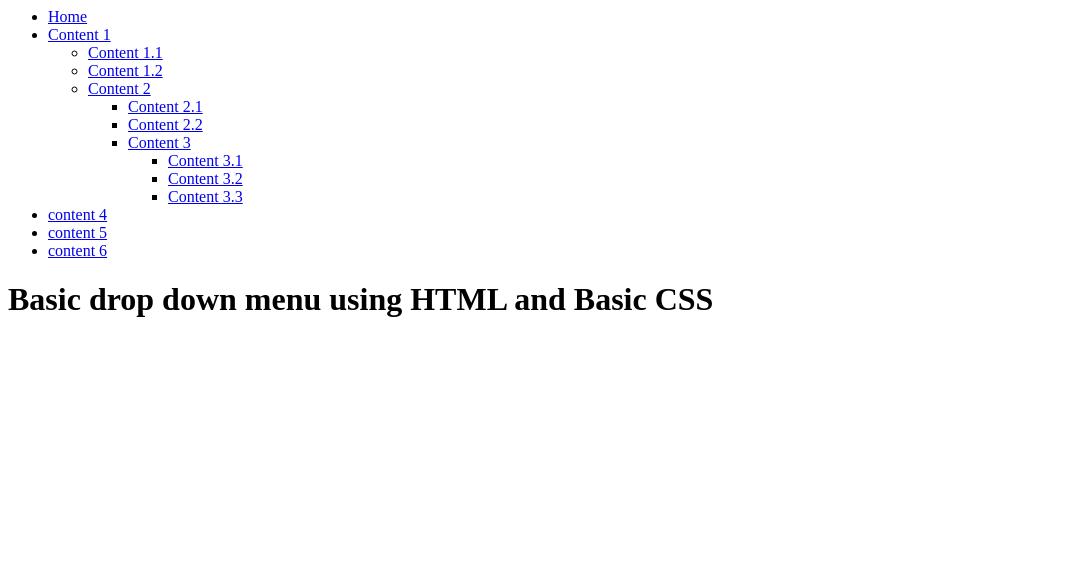
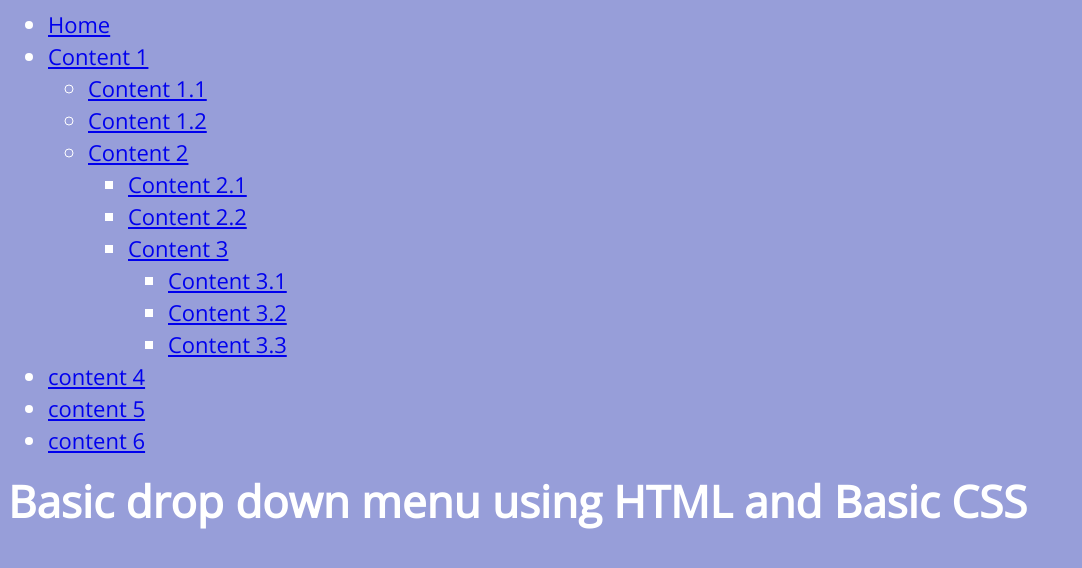
Before and after one commit to amaan-bhati/basic-dropdown-menu, a plain HTML site: page index.html in a window 1280 px wide. Shown: the whole page, without its empty margins (0-1082 px from the left). Drawn offline with nearby package versions, Linux system fonts and the light colour scheme.

Commit message:
first phase css

```diff
--- a/index.html
+++ b/index.html
@@ -4,6 +4,7 @@
     <meta http-equiv="X-UA-Compatible" content="IE=edge">
     <meta name="viewport" content="width=device-width, initial-scale=1.0">
     <title>Document</title>
+    <link rel="stylesheet" href="style.css">
 </head>
 <body>
     <div id="container">
--- /dev/null
+++ b/style.css
@@ -0,0 +1,10 @@
+@import url(https://fonts.googleapis.com/css?family=Open+Sans);
+@import url(https://fonts.googleapis.com/css?family=Bree+Serif);
+body {
+ background: #979ed9;
+ font-size: 22px;
+ line-height: 32px;
+ color: white;
+ word-wrap: break-word !important;
+ font-family: "Open Sans", sans-serif;
+}
```
Also changed, not shown: images for readme/first-half-css.png (added).
